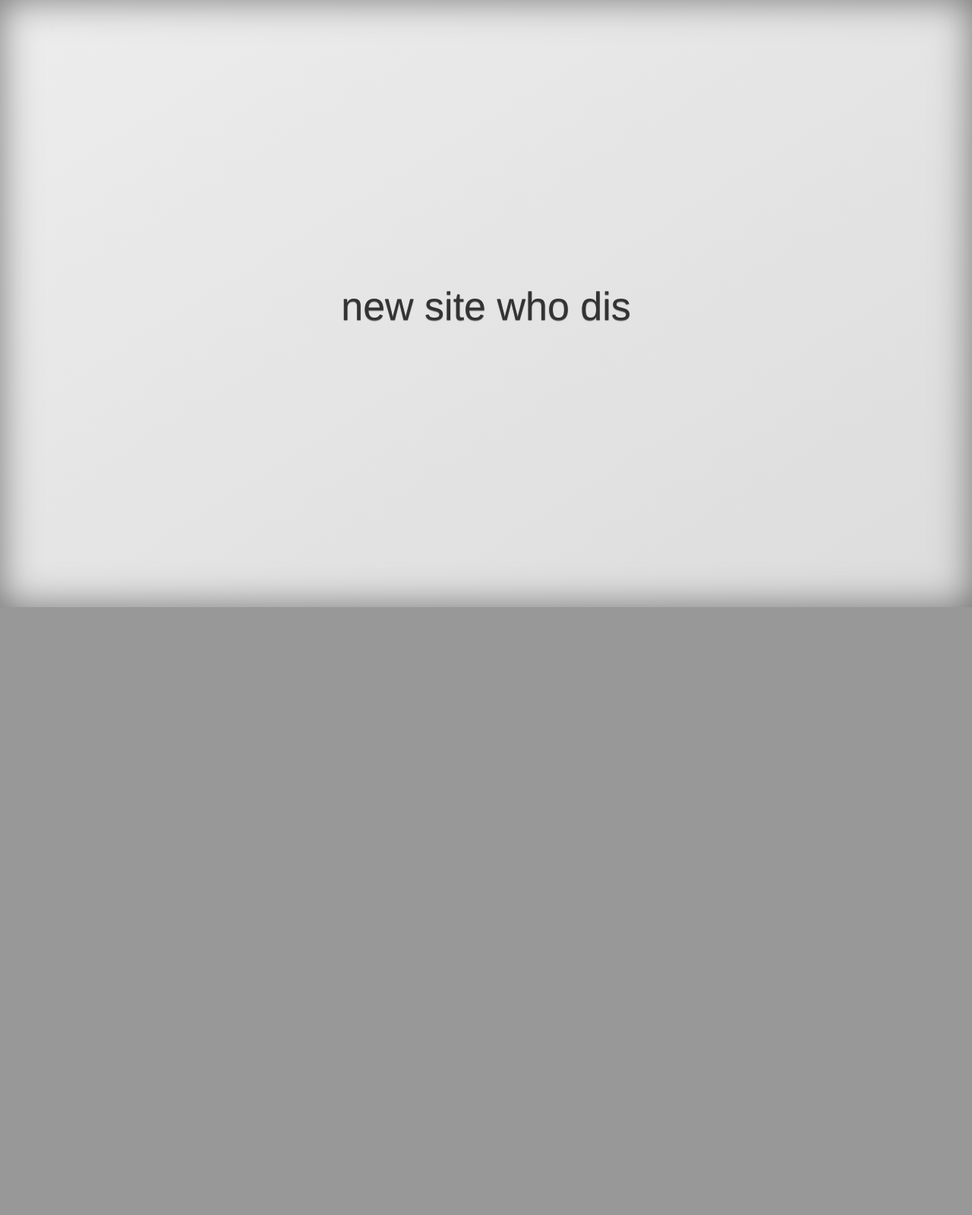
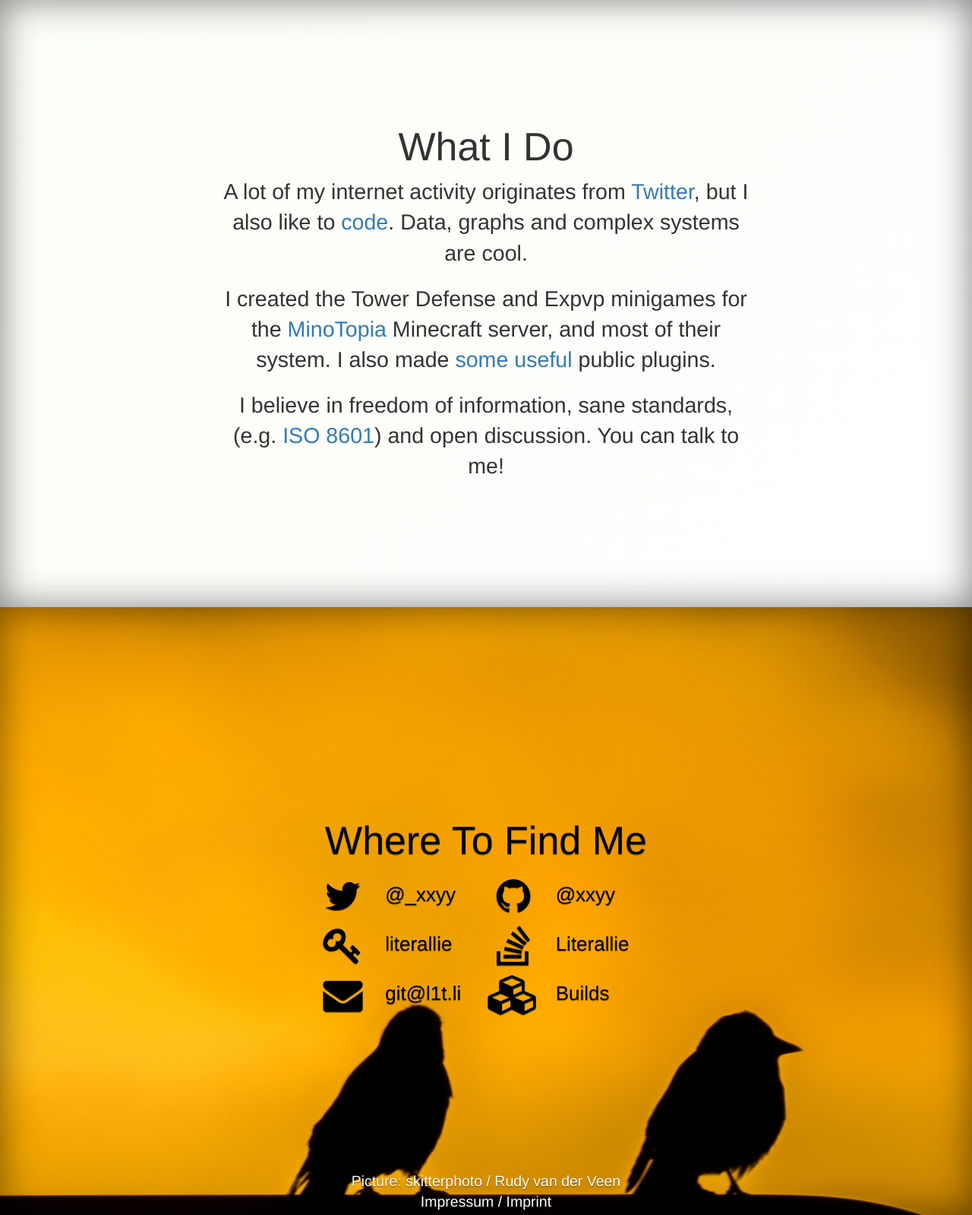
Before and after one commit to literalplus/literalplus.github.io, a PHP site: page / in a window 1280 px wide. Shown: the part 801-2400 px from the top of the page at 76% size. Before the commit the page ends 1600 px from the top, so only its background shows below. Run offline with PHP 8.4, Linux system fonts and the light colour scheme.

Commit message:
Add a new "Where To Find Me" page

```diff
--- a/index.html
+++ b/index.html
@@ -10,17 +10,18 @@
           href="https://maxcdn.bootstrapcdn.com/bootstrap/3.3.7/css/bootstrap.min.css"
           integrity="sha384-BVYiiSIFeK1dGmJRAkycuHAHRg32OmUcww7on3RYdg4Va+PmSTsz/K68vbdEjh4u"
           crossorigin="anonymous">
+    <link rel="stylesheet" href="fontawesome/css/font-awesome.min.css">
     <link rel="stylesheet" href="styles.css" type="text/css">
     <title>Literallie</title>
 </head>
 <body>
-<div class="fixed-wrapper">
+<div class="fixed-wrapper shadowed">
     <a id="top"></a>
     <div class="main-header clearfix">
         <nav class="main-nav-wrapper">
             <ul class="nav main-nav">
                 <li class="active"><a href="#top">Top</a></li>
-                <li><a href="#contactme">Contact</a></li>
+                <li><a href="#contact-me">Contact</a></li>
             </ul>
         </nav>
     </div>
@@ -32,7 +33,7 @@
                     Hi! Welcome to my cyberplace in cyberspace.
                     <!--Since everybody is doing this cybersite thing, here's mine.-->
                     Since you might not want to cyberdig all my tweets to get to know me, here's a
-                    cybersite with the most important cyberfacts.
+                    cybersite with all the most important cyberfacts.
                     <!--Obviously there's more cyber to me than can be expressed
                     in a single cyberscreen, so I have divided it into cybersections.-->
                 </p>
@@ -40,19 +41,88 @@
         </div>
     </div>
 </div>
-<div class="scroll-hint">
+<div class="scroll-hint shadowed">
     <p>Scroll down..</p>
     <p class="glyphicon glyphicon-menu-down"></p>
 </div>
-<div class="fixed-wrapper rollover">
-    <a id="code"></a>
-    <div class="outer-container">
-        <div id="newphonewhodis" class="inner-container">
-            <div class="inner-content">
-                <h1>new site who dis</h1>
+<div class="cyberpage" id="what-i-do-wrapper">
+    <a id="what-i-do"></a>
+    <div class="inner-container">
+        <div class="inner-content">
+            <h1>What I Do</h1>
+            <p>
+                A lot of my internet activity originates from
+                <a href="https://twitter.com/_xxyy" title="it's okay if you follow me no need to ask">Twitter</a>,
+                but I also like to <a href="https://github.com/xxyy/" title="very best codes here yes">code</a>.
+                Data, graphs and complex systems are cool.
+            </p>
+            <p>
+                I created the Tower Defense and Expvp minigames for the
+                <a href="https://minotopia.me/"
+                   title="German PvP server, very good if you like to kill players in a block game">MinoTopia</a>
+                Minecraft server, and most of their system. I also made
+                <a href="https://github.com/xxyy/commandblockerultimate">some</a>
+                <a href="https://github.com/xxyy/quietcord">useful</a> public plugins.
+            </p>
+            <p>
+                I believe in freedom of information,
+                sane standards, (e.g. <a href="https://xkcd.com/1179/"
+                                         title="click here for more info about ISO 8601, _the_ correct way to write dates, times, and durations.">
+                ISO 8601</a>) and open discussion. You can talk to me!
+            </p>
+        </div>
+    </div>
+</div>
+<div class="cyberpage shadowed" id="where-to-find-wrapper">
+    <a id="contact-me"></a>
+    <div class="inner-container">
+        <div class="inner-content">
+            <h1>Where To Find Me</h1>
+            <!-- Twitter Email Keybase Github Jenkins Spigot -->
+            <div class="social left-social">
+                <ul class="fa-ul">
+                    <li>
+                        <a href="https://twitter.com/_xxyy">
+                            <i class="fa-li fa fa-twitter fa-2x"></i> @_xxyy
+                        </a>
+                    </li>
+                    <li>
+                        <a href="https://keybase.io/literallie">
+                            <i class="fa-li fa fa-key fa-2x"></i> literallie
+                        </a>
+                    </li>
+                    <li>
+                        <a href="mailto:hello-website@l1t.li">
+                            <i class="fa-li fa fa-envelope fa-2x"></i> git@l1t.li
+                        </a>
+                    </li>
+                </ul>
+            </div>
+            <div class="social right-social">
+                <ul class="fa-ul">
+                    <li>
+                        <a href="https://github.com/xxyy">
+                            <i class="fa-li fa fa-github fa-2x"></i> @xxyy
+                        </a>
+                    </li>
+                    <li>
+                        <a href="https://stackoverflow.com/users/1117552/literallie">
+                            <i class="fa-li fa fa-stack-overflow fa-2x"></i> Literallie
+                        </a>
+                    </li>
+                    <li>
+                        <a href="https://ci.l1t.li/">
+                            <i class="fa-li fa fa-cubes fa-2x"></i> Builds
+                        </a>
+                    </li>
+                </ul>
             </div>
         </div>
     </div>
 </div>
+<div class="source-hint shadowed">
+    <p>Picture: <a href="https://skitterphoto.com/photos/528/birds-in-orange">skitterphoto / Rudy van der Veen</a></p>
+    <p><a href="https://me.l1t.li/impressum.php">Impressum / Imprint</a></p>
+</div>
 </body>
 </html>
--- a/styles.css
+++ b/styles.css
@@ -3,8 +3,11 @@
 }
 
 body {
+    font-size: 130%;
+}
+
+.shadowed {
     text-shadow: 0 .05rem .1rem rgba(0, 0, 0, .5);
-    font-size: 130%;
 }
 
 p {
@@ -12,7 +15,7 @@ p {
     margin-right: 1em;
 }
 
-/* we need this to reserve the height the fixed content takes and the next page is not placed in front of it */
+/* we need this to reserve the height the fixed content takes and so that the next page is not placed in front of it */
 .fixed-wrapper {
     box-shadow: inset 0 0 5rem rgba(0, 0, 0, .5);
     min-height: 100%;
@@ -20,12 +23,52 @@ p {
     height: 100%;
 }
 
-.rollover {
-    background-color: #e5e5e5;
-    background-image: -webkit-gradient(linear, 0% 0%, 100% 100%,color-stop(0, rgb(237, 237, 237)),color-stop(1, rgb(220, 220, 220)));
-    background-image: -webkit-linear-gradient(top left,rgb(237, 237, 237) 0%,rgb(220, 220, 220) 100%);
-    background-image: linear-gradient(to bottom right,rgb(237, 237, 237) 0%,rgb(220, 220, 220) 100%);
-    background-image: -ms-linear-gradient(top left,rgb(237, 237, 237) 0%,rgb(220, 220, 220) 100%);
+.cyberpage {
+    box-shadow: inset 0 0 5rem rgba(0, 0, 0, .5);
+    width: 100%;
+    height: 100%;
+    display: table; /* this is fine.gif */
+}
+
+#what-i-do-wrapper {
+    /* Permalink - use to edit and share this gradient: http://colorzilla.com/gradient-editor/#fcfff7+0,ffffff+100 */
+    background: #fcfff7; /* Old browsers */
+    background: -moz-linear-gradient(-45deg, #fcfff7 0%, #ffffff 100%); /* FF3.6-15 */
+    background: -webkit-linear-gradient(-45deg, #fcfff7 0%,#ffffff 100%); /* Chrome10-25,Safari5.1-6 */
+    background: linear-gradient(135deg, #fcfff7 0%,#ffffff 100%); /* W3C, IE10+, FF16+, Chrome26+, Opera12+, Safari7+ */
+    filter: progid:DXImageTransform.Microsoft.gradient( startColorstr='#fcfff7', endColorstr='#ffffff',GradientType=1 ); /* IE6-9 fallback on horizontal gradient */
+}
+
+/*noinspection CssOptimizeSimilarProperties*/
+#where-to-find-wrapper {
+    background-size: cover;
+    background-color: #f0a001;
+    background-image: url('pics/c1.jpg');
+    color: black;
+}
+
+.social {
+    font-size: 150%;
+    display: inline-block;
+    text-align: left;
+    width: 50%; /* this makes them not be next to each other on mobile */
+}
+
+.social .fa-ul {
+    margin-bottom: 0;
+}
+
+.social .fa-ul li {
+    line-height: 2.5em; /* centers text vertically relative to the icons for some reason (this is accepted practice according to SO) */
+}
+
+.social a {
+    color: black;
+}
+
+.social a:hover {
+    color: darkslategray;
+    text-decoration: none;
 }
 
 .outer-container {
@@ -43,6 +86,12 @@ p {
 .inner-content, .inner-footer, .inner-header {
     margin: auto;
     text-align: center;
+}
+
+.inner-content p {
+    margin-bottom: 20px;
+    font-size: 16px;
+    line-height: 1.4;
 }
 
 .fixed-screen {
@@ -103,12 +152,34 @@ p {
 .scroll-hint {
     color: whitesmoke;
     position: relative;
-    width: 60%;
-    margin-left: 20%;
-    margin-right: 20%;
+    margin-left: 10%;
+    margin-right: 10%;
     height: 8em; /* have to use something constant here because % is different for margin */
     margin-top: -8em;
     text-align: center;
+}
+
+.source-hint {
+    color: whitesmoke;
+    position: relative;
+    font-size: 75%;
+    margin-left: 10%;
+    margin-right: 10%;
+    height: 6em; /* have to use something constant here because % is different for margin */
+    margin-top: -6em;
+    text-align: center;
+}
+
+.source-hint a {
+    color: white;
+}
+
+.source-hint p {
+    margin: 0;
+}
+
+.source-hint a:hover {
+    color: darkgrey;
 }
 
 /***
@@ -118,7 +189,7 @@ p {
 /*noinspection CssOptimizeSimilarProperties*/
 #landing {
     background-color: #91a7cb; /* make loading a little smoother on mobile */
-    background-image: url('pics/landing.jpg');
+    background-image: url('pics/cover.jpg');
     color: whitesmoke;
 }
 
@@ -151,11 +222,22 @@ p {
         font-size: 200%;
     }
 
-    .lead {
+    .lead, .inner-content p {
         font-size: 220%;
     }
 
     h1 {
         font-size: 400%;
     }
+
+    .right-social {
+        margin-left: 2.5em;
+    }
+
+    .social {
+        display: inline-block;
+        width: auto;
+        font-size: 200%;
+        vertical-align: top; /* if both lists have different amounts of items */
+    }
 }
```
